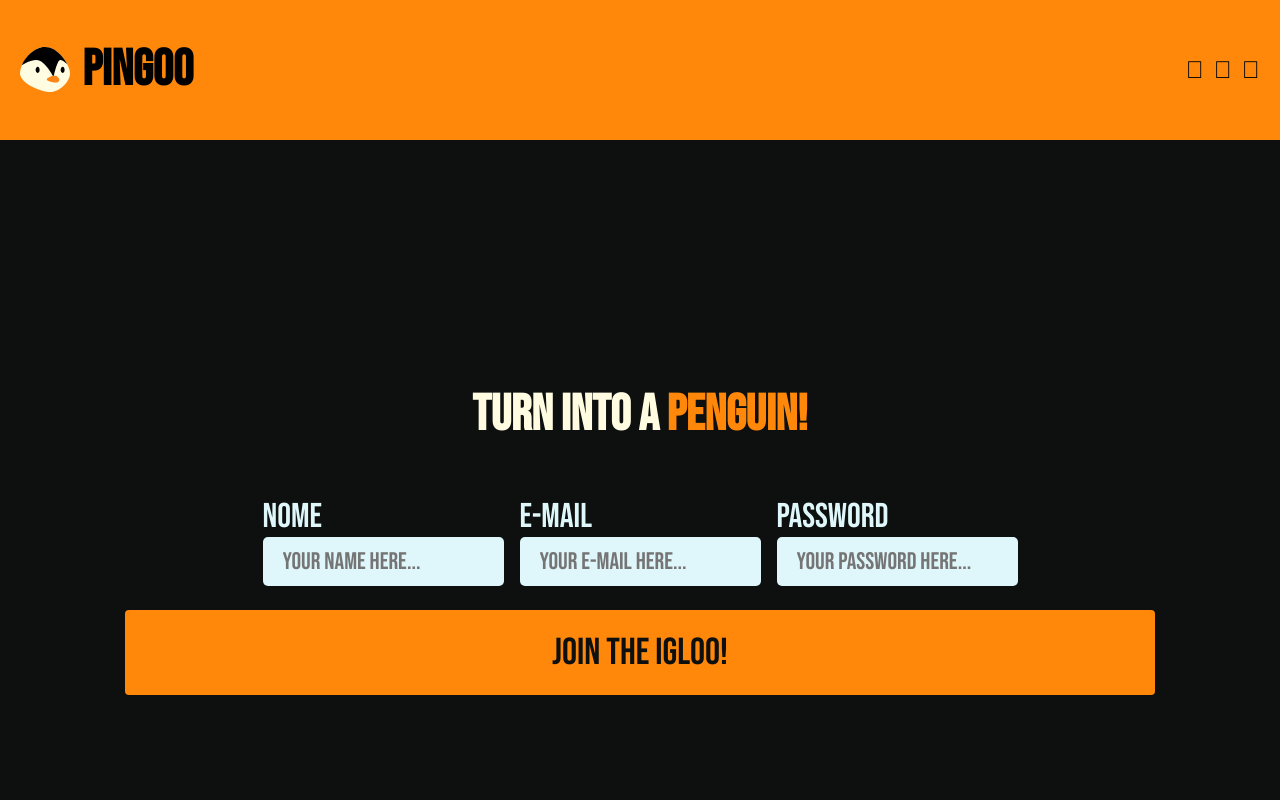
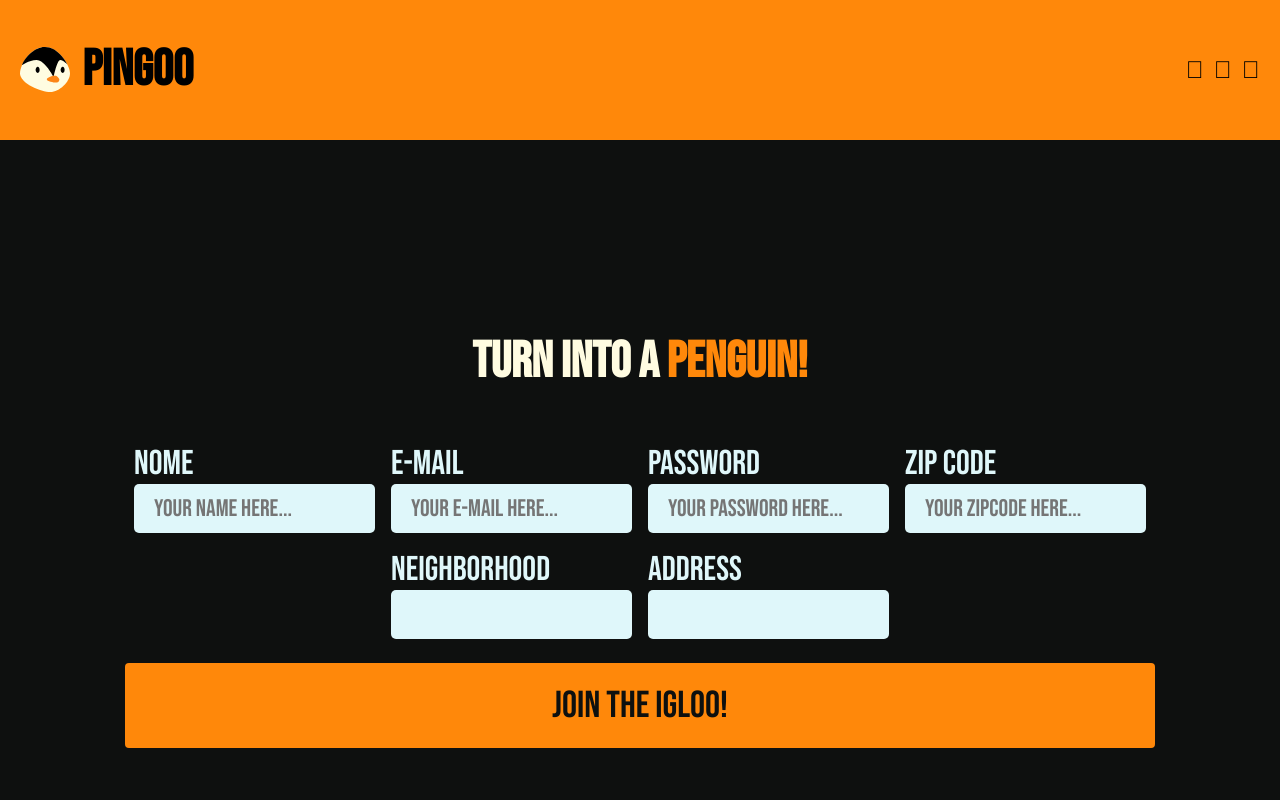
Before and after one commit to felipinhobgtom/pingoo, an Angular app: page /register in a window 1280 px wide. Shown: the top 800 px of the page. Built offline with nearby package versions, Linux system fonts and the light colour scheme.

Commit message:
fix: fixed zipcode inputs + the data is now correctly structured

```diff
--- a/src/app/components/form-component/form-component.component.html
+++ b/src/app/components/form-component/form-component.component.html
@@ -15,6 +15,19 @@
                         <input class="input" type="password" name="password" placeholder="Your password here..."
                                 formControlName="password">
                 </div>
+                <div class="input">
+                        <label for="zipcode" class="labelFor">Zip Code</label>
+                        <input class="input" type="text" name="zipcode" placeholder="Your zipcode here..."
+                                formControlName="zipcode" (blur)="useCep()" maxlength="8">
+                </div>
+                <div class="input">
+                        <label for="bairro" class="labelFor">Neighborhood</label>
+                        <input class="input" type="text" name="bairro" placeholder="" formControlName="bairro">
+                </div>
+                <div class="input">
+                        <label for="logradouro" class="labelFor">Address</label>
+                        <input class="input" type="text" name="logradouro" placeholder="" formControlName="logradouro">
+                </div>
         </div>
         <app-primary-button [actionType]="'submit'" buttonName="Join the igloo!"></app-primary-button>
 </form>
--- a/src/app/components/form-component/form-component.component.ts
+++ b/src/app/components/form-component/form-component.component.ts
@@ -13,6 +13,7 @@ import { User } from '../../interfaces/user.interface';
 import { BackendRequestService } from '../../services/backend-request.service';
 import { Router } from '@angular/router';
 import { Observable } from 'rxjs';
+import { ViacepRequestService } from '../../services/viacep-request.service';
 
 @Component({
   selector: 'app-form-component',
@@ -28,13 +29,43 @@ import { Observable } from 'rxjs';
 export class FormComponentComponent {
   constructor(
     private reqService: BackendRequestService,
+    private cepService: ViacepRequestService
   ) {}
 
   registerForm: FormGroup = new FormGroup({
-    name: new FormControl<string>(''),
-    email: new FormControl<string>(''),
-    password: new FormControl<string>(''),
+    name: new FormControl<string>('', [
+      Validators.minLength(3),
+      Validators.required,
+    ]),
+    email: new FormControl<string>('', [
+      Validators.email,
+      Validators.minLength(2),
+      Validators.required,
+    ]),
+    password: new FormControl<string>('', [
+      Validators.required,
+      Validators.minLength(5),
+    ]),
+    zipcode: new FormControl<string>('', [
+      Validators.required,
+      Validators.maxLength(8),
+    ]),
+    bairro: new FormControl<string>(''),
+    logradouro: new FormControl<string>(''),
   });
+
+  useCep() {
+    this.cepService
+      .findByCep(this.registerForm.value.zipcode)
+      .subscribe((dados) => {
+        if (dados) {
+          this.registerForm.patchValue({
+            bairro: dados.bairro,
+            logradouro: dados.logradouro,
+          });
+        }
+      });
+  }
 
   sendData() {
     let value = this.registerForm.value;
@@ -42,8 +73,22 @@ export class FormComponentComponent {
       name: value.name ?? '',
       email: value.email ?? '',
       password: value.password ?? '',
+      home: {
+        bairro: value.bairro ?? '',
+        logradouro: value.logradouro ?? '',
+      },
     };
 
-    this.reqService.sendToDb(usuario).subscribe();
+    this.reqService.sendToDb(usuario).subscribe({
+      next: (response) => {
+        console.log('Usuário salvo com sucesso:', response);
+        // Aqui você pode resetar o formulário ou exibir um feedback para o usuário
+        this.registerForm.reset();
+      },
+      error: (err) => {
+        console.error('Erro ao salvar usuário:', err);
+        // Aqui você pode exibir uma mensagem de erro para o usuário
+      },
+    });
   }
 }
--- /dev/null
+++ b/src/app/interfaces/cep.interface.ts
@@ -0,0 +1,4 @@
+export interface Cep {
+  bairro: string;
+  logradouro: string;
+}
--- a/src/app/services/backend-request.service.ts
+++ b/src/app/services/backend-request.service.ts
@@ -15,7 +15,7 @@ export class BackendRequestService {
     return this.http.post<any>(this.apiUrl, user);
   }
 
-  getFromDb(): Observable<User[]>{
+  getFromDb(): Observable<User[]> {
     return this.http.get<User[]>(this.apiUrl);
   }
 }
--- /dev/null
+++ b/src/app/services/viacep-request.service.ts
@@ -0,0 +1,23 @@
+import { HttpClient } from '@angular/common/http';
+import { Injectable } from '@angular/core';
+import { map, Observable } from 'rxjs';
+import { Cep } from '../interfaces/cep.interface';
+
+@Injectable({
+  providedIn: 'root',
+})
+export class ViacepRequestService {
+  constructor(private http: HttpClient) {}
+
+  dados: Cep | null = null;
+
+  findByCep(cep: string): Observable<Cep> {
+    const viaCepUrl = `https://viacep.com.br/ws/${cep}/json`;
+    return this.http.get<Cep>(viaCepUrl).pipe(
+      map((dado) => {
+        this.dados = dado;
+        return dado;
+      })
+    );
+  }
+}
```
Also changed, not shown: src/app/interfaces/user.interface.ts (+6 -3 lines).
